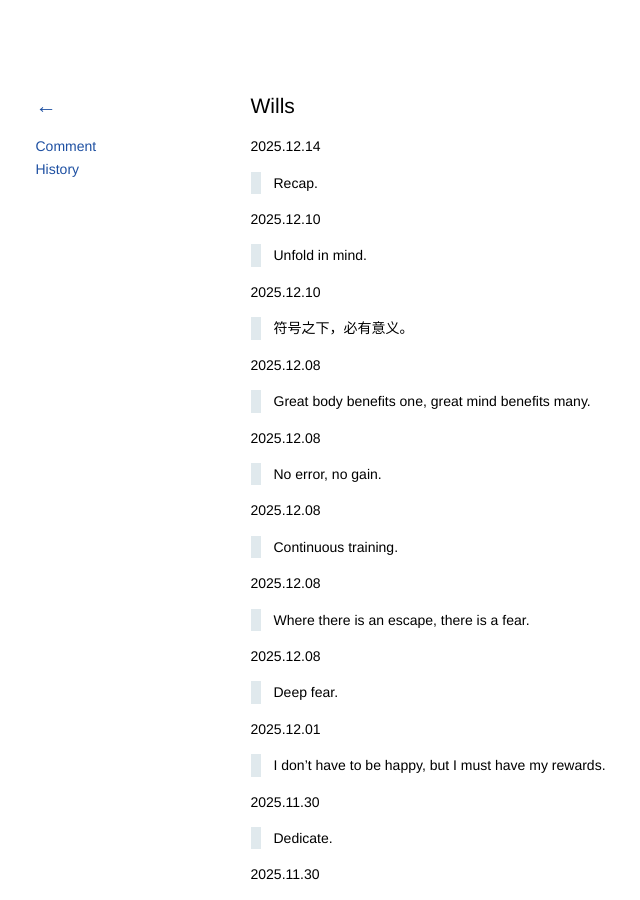
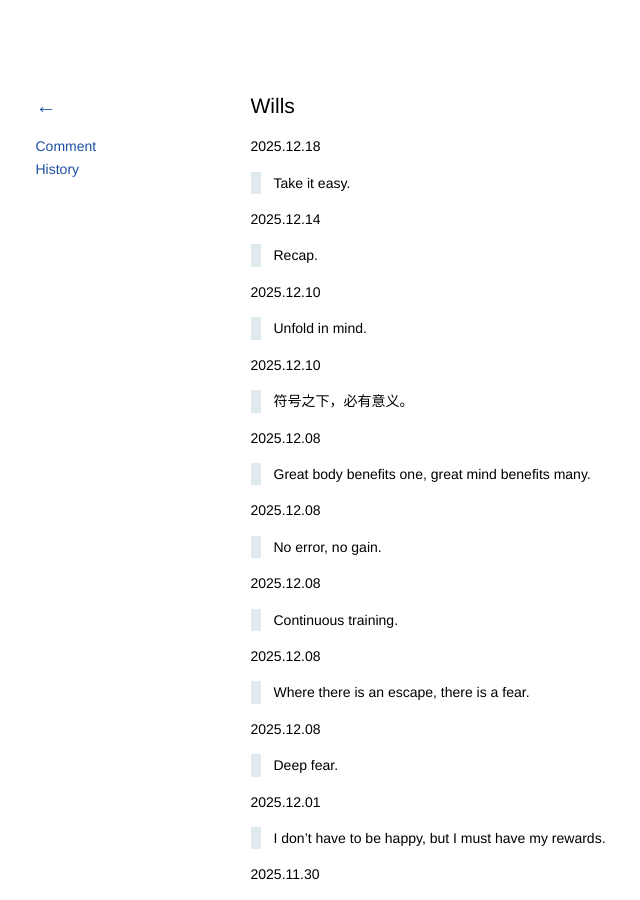
Before and after one commit to kidlj/awei, a Jekyll site: the page built from _wiki/wills.md, in a window 1280 px wide and 900 px high. Shown: the whole window, without its empty margins (97-737 px from the left). Built offline with Jekyll 4.4.1, drawn with Linux system fonts in a browser that asks for light colours.

Commit message:
update wills

```diff
--- a/_wiki/wills.md
+++ b/_wiki/wills.md
@@ -1,6 +1,10 @@
 ---
 title: Wills
 ---
+
+2025.12.18
+
+> Take it easy.
 
 2025.12.14
 
```
